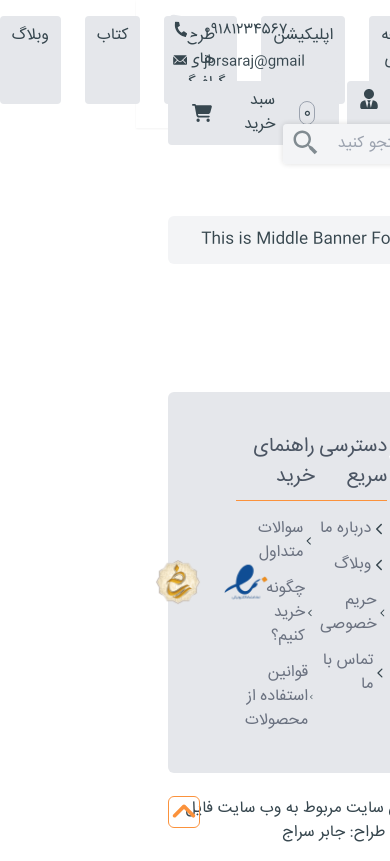
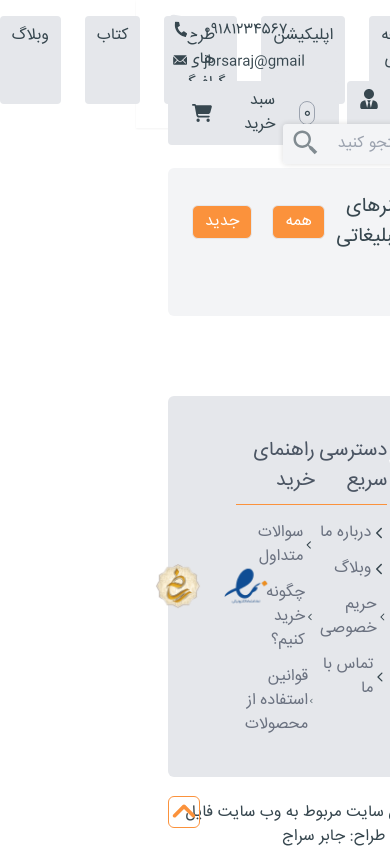
Before and after one commit to jsaraj/File-Store-Website, a Next.js app: page /dashboard in a window 390 px wide. Shown: the top 861 px of the page. Built offline with nearby package versions, Linux system fonts and the light colour scheme; no server answers.

Commit message:
Create Dashboard Banner (All Banner & New Banner) And connect to server DB

```diff
--- a/components/dashboard/dashboard-ctrl/dcBtn/index.jsx
+++ b/components/dashboard/dashboard-ctrl/dcBtn/index.jsx
@@ -5,7 +5,7 @@
 const BtnDashboard = ({ title,content,setContentChanger }) => {
     return (
         <div>
-            <button onClick={()=>setContentChanger(content)}  className="py-2 w-full bg-red-400 rounded-md">{title}</button>
+            <button onClick={()=>setContentChanger(content)}  className="py-2 w-full bg-orange-400 text-white hover:bg-opacity-0 hover:text-orange-400 transition-all duration-200 border hover:border-orange-400 rounded-md">{title}</button>
         </div>
     );
 }
--- /dev/null
+++ b/components/dashboard/forms/middleBannerForm/allMidBanner.jsx/index.jsx
@@ -0,0 +1,23 @@
+"use client"
+import axios from "axios";
+import { useEffect, useState } from "react";
+
+
+const AllMidBanner = () => {
+
+    const [banner, setBanner] = useState([]);
+    const [pageNum, setPageNum] = useState(1);
+    useEffect(() => {
+        axios.get(`https://sarajfileshop.liara.run/api/middle-banner?pn=${pageNum}`)
+            .then(d => console.log("ok all banner"))
+            .catch(e => console.log(e))
+    })
+
+    return (
+        <div>
+
+        </div>
+    );
+}
+
+export default AllMidBanner;
--- a/components/dashboard/forms/middleBannerForm/index.jsx
+++ b/components/dashboard/forms/middleBannerForm/index.jsx
@@ -1,10 +1,28 @@
+"use client"
 
+import { useState } from "react";
+import AllMidBanner from "./allMidBanner.jsx";
+import NewMidBanner from "./newMidBanner.jsx/index.jsx";
 
 const MiddleBannerForm = () => {
+
+    const [detail, setDetail] = useState(<AllMidBanner />)
+
     return (
-        <div>
-            This is Middle Banner Form
-        </div>
+        <section className="flex flex-col gap-8 ">
+            <div className="flex justify-between ">
+                <div>
+                    <h3>بنرهای تبلیغاتی</h3>
+                </div>
+                <div className="flex gap-5 items-center">
+                    <button onClick={() => setDetail(<AllMidBanner />)} className=" px-3 py-1 rounded-md bg-orange-400 border text-white hover:bg-opacity-0 hover:border hover:border-orange-400 hover:text-orange-500 transition-all duration-200">همه</button>
+                    <button onClick={() => setDetail(<NewMidBanner />)} className=" px-3 py-1 rounded-md bg-orange-400 border text-white hover:bg-opacity-0 hover:border hover:border-orange-400 hover:text-orange-500 transition-all duration-200">جدید</button>
+                </div>
+            </div>
+            <div>
+                {detail}
+            </div>
+        </section>
     );
 }
 
--- /dev/null
+++ b/components/dashboard/forms/middleBannerForm/newMidBanner.jsx/index.jsx
@@ -0,0 +1,70 @@
+"use client"
+
+import { useRef } from "react";
+import axios from "axios";
+
+
+const NewMidBanner = () => {
+
+    const imageUrlRef = useRef();
+    const imageAltRef = useRef();
+    const imageLinkRef = useRef();
+    const imageStatusRef = useRef();
+
+    const submmiter = (e) => {
+        e.preventDefault()
+
+        const formData = {
+            imageUrl: imageUrlRef.current.value,
+            imageAlt: imageAltRef.current.value,
+            imageLink: imageLinkRef.current.value,
+            imageStatus: imageStatusRef.current.value,
+            publishDate: new Date().toLocaleDateString("fa-IR", {
+                hour: "2-digit",
+                minute: "2-digit",
+            }),
+
+        }
+
+        const url = `https://sarajfileshop.liara.run/api/new-middle-banner`;
+        axios.post(url, formData)
+            .then(d => console.log("ok"))
+            .catch(e => console.log(e))
+    }
+
+
+    return (
+        <div className="flex justify-center items-center">
+            <div className="flex flex-col gap-5 sm:w-6/12 w-full">
+                <h2 className="text-center">اضافه کردن بنر جدید</h2>
+                <div>
+                    <form onSubmit={submmiter} className="flex flex-col gap-5">
+                        <div className="w-full flex flex-col gap-2">
+                            <label className="">آدرس عکس</label>
+                            <input ref={imageUrlRef} type="text" className="p-2 outline-none rounded-md w-full border-gray-200 border" />
+                        </div>
+                        <div className="w-full flex flex-col gap-2">
+                            <label className="">آلت عکس</label>
+                            <input ref={imageAltRef} type="text" className="p-2 outline-none rounded-md w-full border-gray-200 border" />
+                        </div>
+                        <div className="w-full flex flex-col gap-2">
+                            <label className="">لینک عکس</label>
+                            <input ref={imageLinkRef} type="text" className="p-2 outline-none rounded-md w-full border-gray-200 border" />
+                        </div>
+                        <div className="w-full flex flex-col gap-2">
+                            <label className="">لینک عکس</label>
+                            <select ref={imageStatusRef} className="p-2 outline-none rounded-md w-full border-gray-200 border">
+                                <option value={true}>روشن</option>
+                                <option value={false}>خاموش</option>
+                            </select>
+                        </div>
+                        <input type="submit" value="ارسال" className="py-2 bg-orange-400 cursor-pointer rounded-md text-white" />
+                    </form>
+                </div>
+            </div>
+        </div>
+
+    );
+}
+
+export default NewMidBanner;
--- a/components/dashboard/mainDashboard/index.jsx
+++ b/components/dashboard/mainDashboard/index.jsx
@@ -27,11 +27,11 @@ const MainDashboard = () => {
 
     console.log(contentChanger)
     return (
-        <div className="flex justify-start container items-center gap-4 py-10">
-            <div className="bg-gray-100 w-2/12 rounded-md p-3">
+        <div className="flex container gap-4 py-10">
+            <div className=" w-2/12 rounded-md p-3">
                 <DashboardCtrl setContentChanger={setContentChanger} />
             </div>
-            <div className="bg-gray-100 w-10/12 rounded-md p-3">
+            <div className="bg-gray-100 w-10/12 rounded-md p-6">
                 {detail}
             </div>
         </div>
--- a/package.json
+++ b/package.json
@@ -12,6 +12,7 @@
     "@fortawesome/fontawesome-svg-core": "^6.6.0",
     "@fortawesome/react-fontawesome": "^0.2.2",
     "@mui/icons-material": "^6.1.1",
+    "axios": "^1.7.7",
     "next": "^14.2.11",
     "react": "^18",
     "react-dom": "^18",
```
Also changed, not shown: 2 other files (tests, documents, lock files or other folders).
